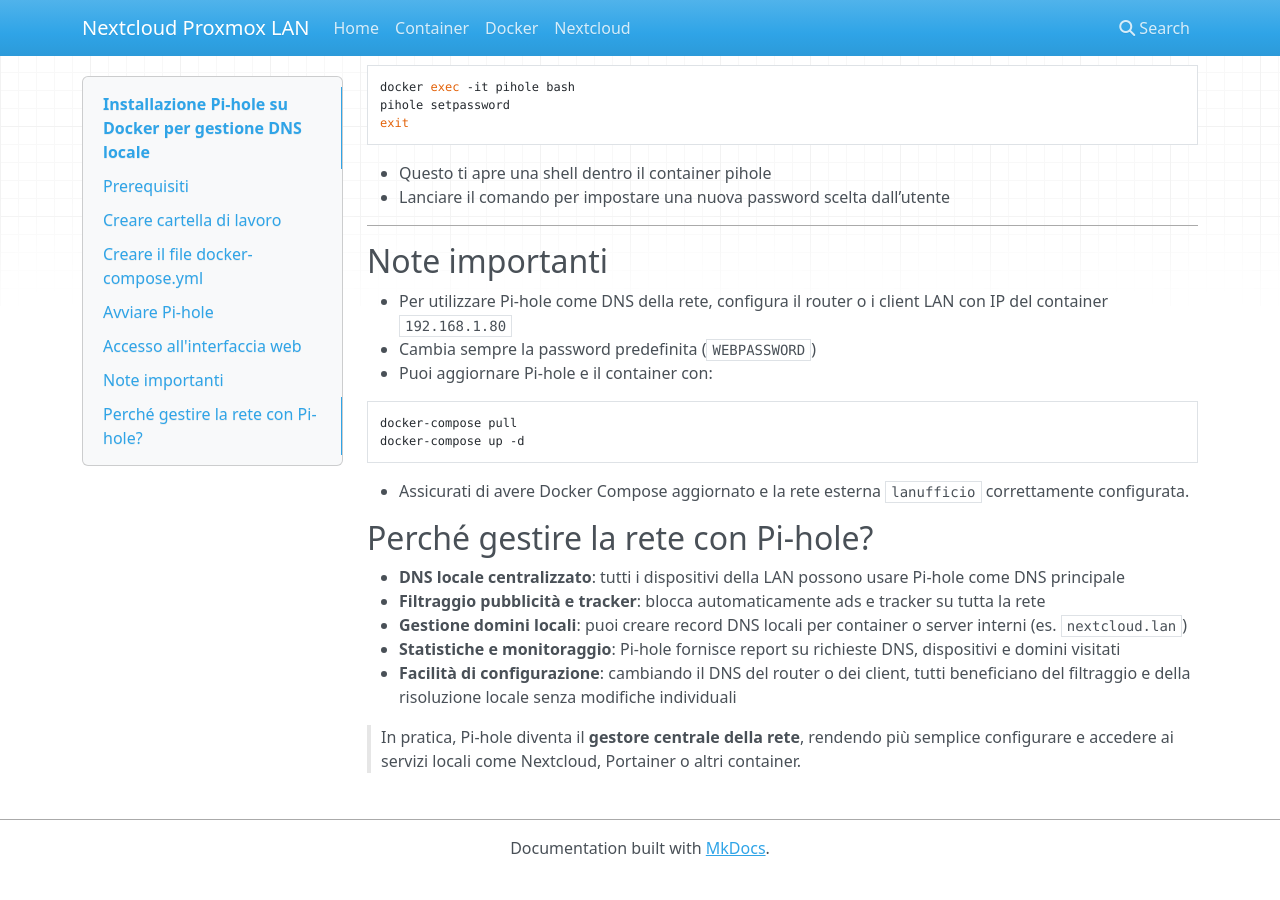
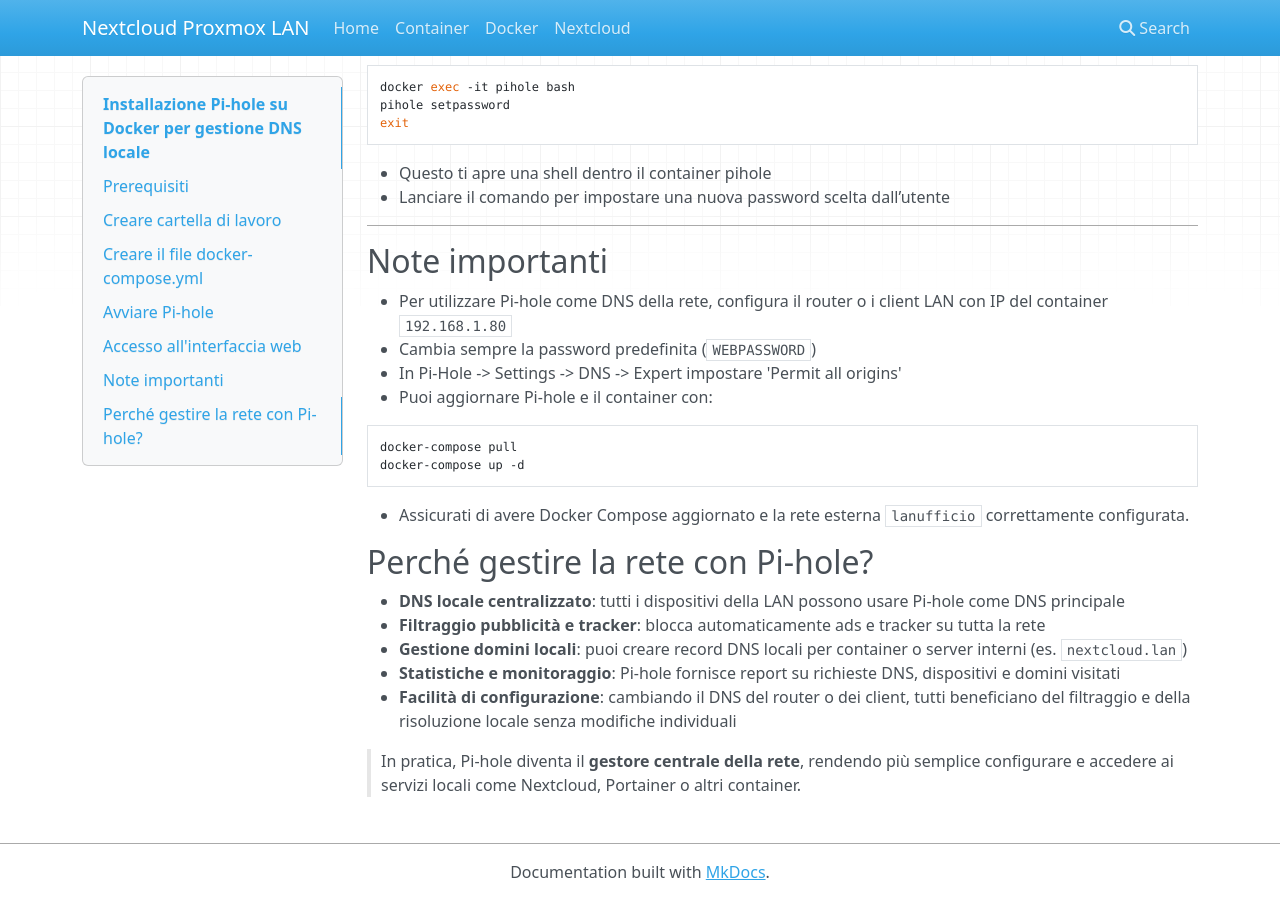
Before and after one commit to masilib/nextcloud-proxmox-lan, an MkDocs documentation site: the page built from docs/03-installazione-pihole.md, in a window 1280 px wide and 900 px high, scrolled down 2535 px. Built offline with MkDocs 1.6.1, drawn with Linux system fonts in a browser that asks for light colours; nearby versions of some CDN libraries; before the commit the page ends 3411 px from its top, so only the background shows below that.

Commit message:
Update 03-installazione-pihole.md

````diff
--- a/docs/03-installazione-pihole.md
+++ b/docs/03-installazione-pihole.md
@@ -144,6 +144,7 @@ exit
 
 - Per utilizzare Pi-hole come DNS della rete, configura il router o i client LAN con IP del container `192.168.1.80`
 - Cambia sempre la password predefinita (`WEBPASSWORD`)
+- In Pi-Hole -> Settings -> DNS -> Expert impostare 'Permit all origins'
 - Puoi aggiornare Pi-hole e il container con:
 
 ```bash
````
